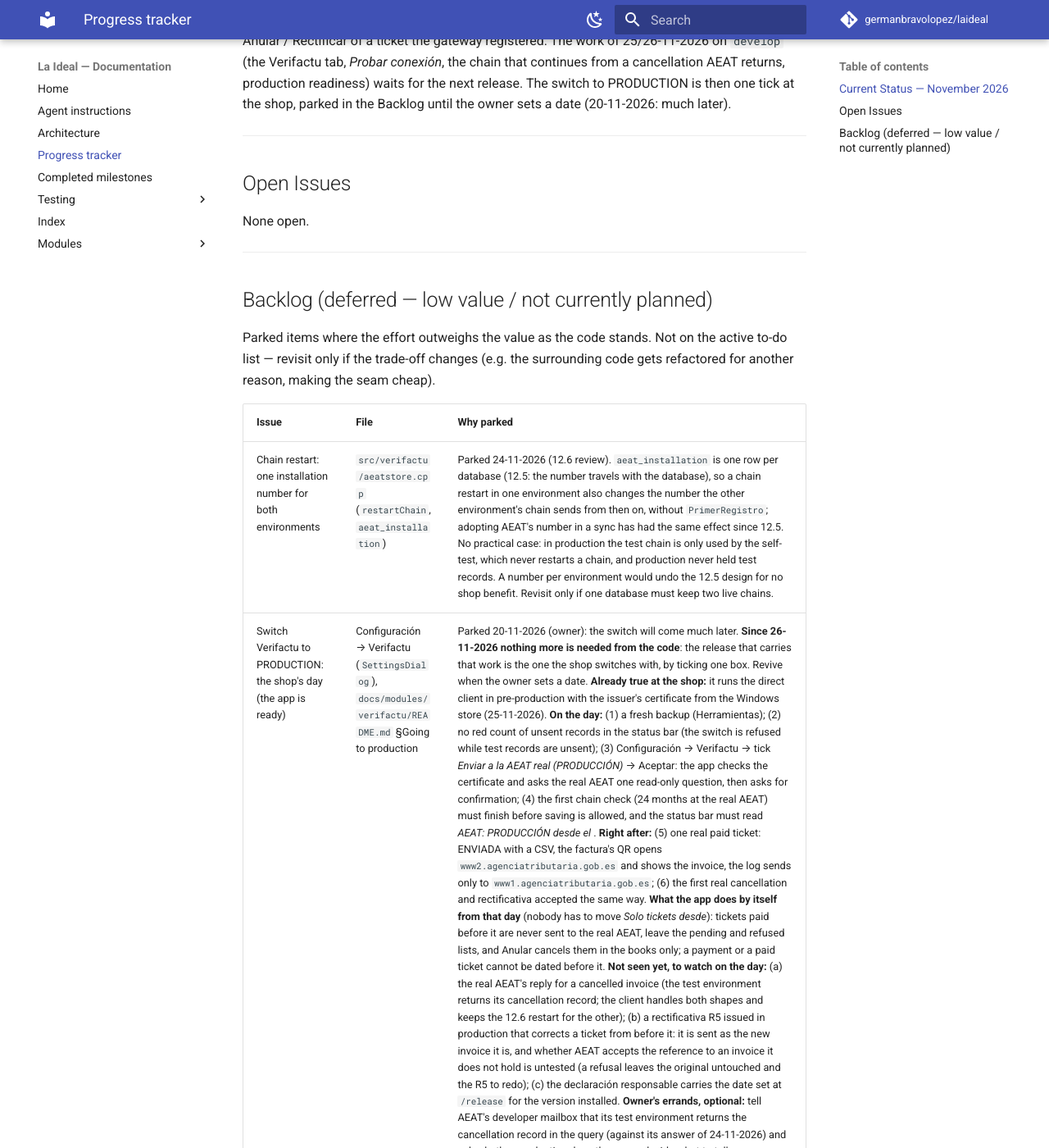
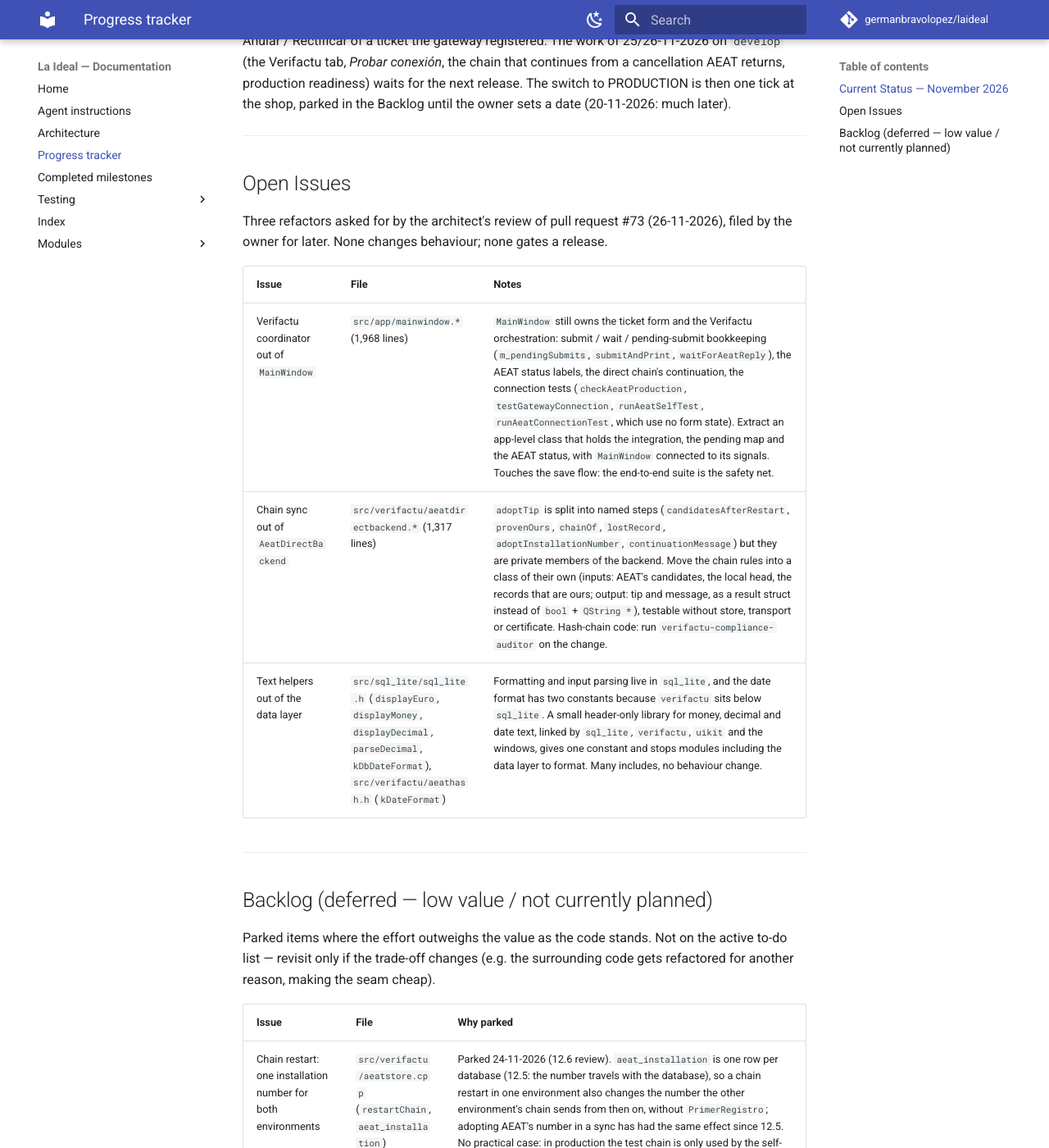
Before and after one commit to germanbravolopez/laideal, an MkDocs documentation site: the page built from docs/progress_tracker.md, in a window 1280 px wide and 1400 px high, scrolled down 963 px. Shown: the whole window at 82% size. Built offline with MkDocs 1.6.1 and Material for MkDocs 9.7.7, drawn with Linux system fonts in a browser that asks for light colours; comment, search, counter and statistics services are not loaded.

Commit message:
PR 73 review: the smoke test says when a QR is read only resized, requirements doc names where the closed quarter is checked for a cancellation, one place for the long suites' limits, the three larger refactors filed in the tracker

```diff
--- a/docs/progress_tracker.md
+++ b/docs/progress_tracker.md
@@ -25,7 +25,13 @@ Add new entries at the **top** of the relevant section. Do not keep an "In Progr
 
 ## Open Issues
 
-None open.
+Three refactors asked for by the architect's review of pull request #73 (26-11-2026), filed by the owner for later. None changes behaviour; none gates a release.
+
+| Issue | File | Notes |
+|-------|------|-------|
+| Verifactu coordinator out of `MainWindow` | `src/app/mainwindow.*` (1,968 lines) | `MainWindow` still owns the ticket form and the Verifactu orchestration: submit / wait / pending-submit bookkeeping (`m_pendingSubmits`, `submitAndPrint`, `waitForAeatReply`), the AEAT status labels, the direct chain's continuation, the connection tests (`checkAeatProduction`, `testGatewayConnection`, `runAeatSelfTest`, `runAeatConnectionTest`, which use no form state). Extract an app-level class that holds the integration, the pending map and the AEAT status, with `MainWindow` connected to its signals. Touches the save flow: the end-to-end suite is the safety net. |
+| Chain sync out of `AeatDirectBackend` | `src/verifactu/aeatdirectbackend.*` (1,317 lines) | `adoptTip` is split into named steps (`candidatesAfterRestart`, `provenOurs`, `chainOf`, `lostRecord`, `adoptInstallationNumber`, `continuationMessage`) but they are private members of the backend. Move the chain rules into a class of their own (inputs: AEAT's candidates, the local head, the records that are ours; output: tip and message, as a result struct instead of `bool` + `QString *`), testable without store, transport or certificate. Hash-chain code: run `verifactu-compliance-auditor` on the change. |
+| Text helpers out of the data layer | `src/sql_lite/sql_lite.h` (`displayEuro`, `displayMoney`, `displayDecimal`, `parseDecimal`, `kDbDateFormat`), `src/verifactu/aeathash.h` (`kDateFormat`) | Formatting and input parsing live in `sql_lite`, and the date format has two constants because `verifactu` sits below `sql_lite`. A small header-only library for money, decimal and date text, linked by `sql_lite`, `verifactu`, `uikit` and the windows, gives one constant and stops modules including the data layer to format. Many includes, no behaviour change. |
 
 ---
 
```
Also changed, not shown: docs/modules/verifactu/verifactu-requirements.md (+1 -1 lines), docs/testing/ui_smoke.md (+1 -1 lines), docs/testing/unit_suites.md (+1 -1 lines), 1 other file.
